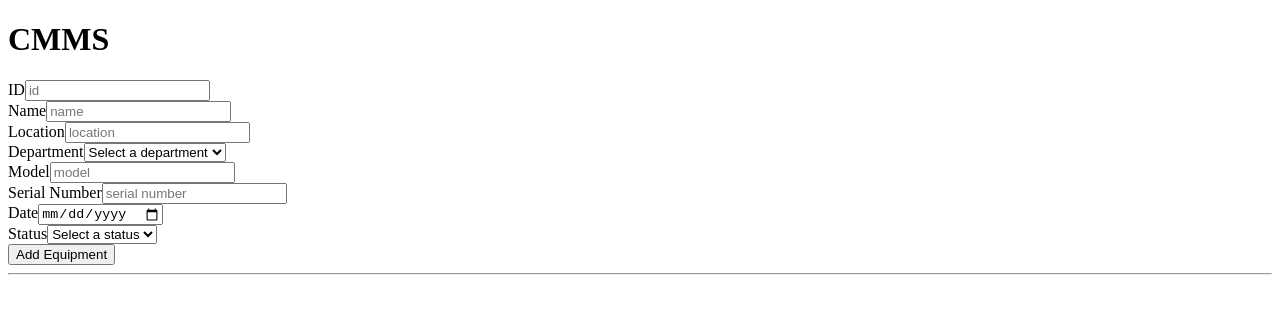
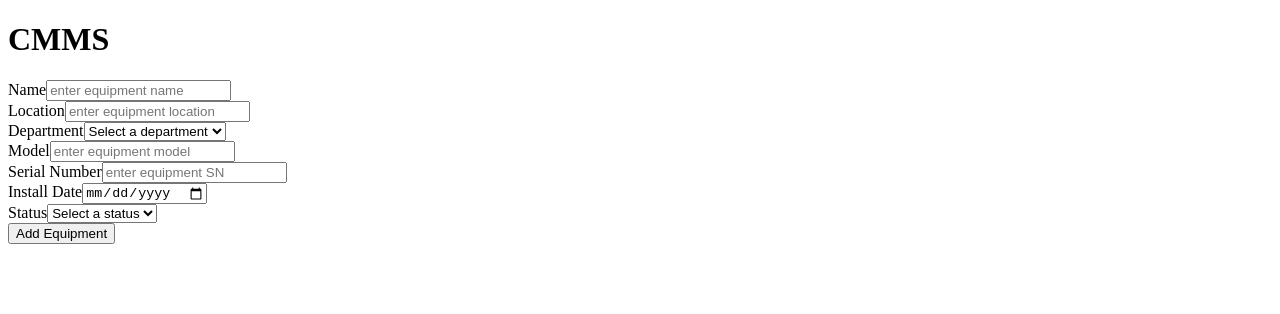
Before and after one commit to 19tylermalone94/cmms, a Next.js app: page / in a window 1280 px wide. Shown: the top 314 px of the page. Built offline with nearby package versions, Linux system fonts and the light colour scheme.

Commit message:
send equipment form data to server action

```diff
--- a/package.json
+++ b/package.json
@@ -9,6 +9,7 @@
     "lint": "next lint"
   },
   "dependencies": {
+    "@hookform/resolvers": "^3.9.1",
     "next": "15.1.1",
     "react": "^19.0.0",
     "react-dom": "^19.0.0",
--- /dev/null
+++ b/src/app/actions/addEquipment.ts
@@ -0,0 +1,5 @@
+'use server'
+
+export async function createEquipment(data: any) {
+  console.log("Equipment Data Received:", data);
+}
--- a/src/app/components/EquipmentForm.tsx
+++ b/src/app/components/EquipmentForm.tsx
@@ -1,80 +1,76 @@
-import { SubmitHandler, useForm } from "react-hook-form";
+'use client'; // Required for Client Components in Next.js
+
+import React from "react";
+import { useForm } from "react-hook-form";
 import { z } from "zod";
+import { zodResolver } from "@hookform/resolvers/zod";
+import { createEquipment } from "../actions/addEquipment";
+import EquipmentFormSchema from "../schemas/EquipmentFormSchema"
 
-const equipmentSchema = z
-  .object({
-    id: z.string().min(1, { message: "id is required" }),
-    name: z.string().min(1, { message: "name is required" }),
-    location: z.string().min(1, { message: "location is required" }),
-    department: z.enum(['Machining', 'Assembly', 'Packaging', 'Shipping']),
-    model: z.string().min(1, { message: "model is required" }),
-    serialNumber: z.string().min(1, { message: "serialNumber is required" }),
-    installDate: z.date(),
-    status: z.enum(['Operational', 'Down', 'Maintenance', 'Retired']),
+type Equipment = z.infer<typeof EquipmentFormSchema>;
+
+const EquipmentForm = () => {
+  const {
+    register,
+    handleSubmit,
+    formState: { errors },
+  } = useForm<Equipment>({
+    resolver: zodResolver(EquipmentFormSchema),
   });
 
-type Equipment = z.infer<typeof equipmentSchema>;
+  const onSubmit = async (data: Equipment) => {
+    try {
+      console.log("Validated data:", data);
+      await createEquipment(data);
+      alert("Equipment added successfully!");
+    } catch (error) {
+      console.error("Error submitting form:", error);
+    }
+  };
 
-const EquipmentForm = () => {
   return (
-    <form className="px-8 pt-6 pb-8 mb-4">
+    <form onSubmit={handleSubmit(onSubmit)} className="p-6 space-y-4">
 
-      <div className="mb-4 md:mr-2 md:mb-0">
-        <label
-          className="block mb-2 text-sm font-bold text-gray-700"
-          htmlFor="id"
-        >
-          ID
-        </label>
-        <input
-          className="w-full px-3 py-2 text-sm leading-tight text-gray-700 border rounded appearance-none focus:outline-none focus:shadow-outline"
-          id="id"
-          type="text"
-          placeholder="id"
-        />
-      </div>
-
-      <div className="md:ml-2">
-        <label
-          className="block mb-2 text-sm font-bold text-gray-700"
-          htmlFor="name"
-        >
+      {/* Name Field */}
+      <div>
+        <label htmlFor="name" className="block mb-2 text-sm font-bold text-gray-700">
           Name
         </label>
         <input
-          className="w-full px-3 py-2 text-sm leading-tight text-gray-700 border rounded appearance-none focus:outline-none focus:shadow-outline"
           id="name"
           type="text"
-          placeholder="name"
+          placeholder="enter equipment name"
+          {...register("name")}
+          className="w-full px-3 py-2 border rounded focus:outline-none"
         />
+        {errors.name && <p className="text-red-500 text-xs">{errors.name.message}</p>}
       </div>
 
-      <div className="mb-4">
-        <label
-          className="block mb-2 text-sm font-bold text-gray-700"
-          htmlFor="location"
-        >
+      {/* Location Field */}
+      <div>
+        <label htmlFor="location" className="block mb-2 text-sm font-bold text-gray-700">
           Location
         </label>
         <input
-          className="w-full px-3 py-2 text-sm leading-tight text-gray-700 border rounded appearance-none focus:outline-none focus:shadow-outline"
           id="location"
           type="text"
-          placeholder="location"
+          placeholder="enter equipment location"
+          {...register("location")}
+          className="w-full px-3 py-2 border rounded focus:outline-none"
         />
+        {errors.location && <p className="text-red-500 text-xs">{errors.location.message}</p>}
       </div>
 
-      <div className="mb-4 md:mr-2 md:mb-0">
-        <label
-          className="block mb-2 text-sm font-bold text-gray-700"
-          htmlFor="department"
-        >
+      {/* Department Field */}
+      <div>
+        <label htmlFor="department" className="block mb-2 text-sm font-bold text-gray-700">
           Department
         </label>
         <select
-          className="w-full px-3 py-2 text-sm leading-tight text-gray-700 border rounded appearance-none focus:outline-none focus:shadow-outline"
           id="department"
           defaultValue=""
+          {...register("department")}
+          className="w-full px-3 py-2 border rounded focus:outline-none"
         >
           <option value="" disabled>
             Select a department
@@ -84,84 +80,90 @@ const EquipmentForm = () => {
           <option value="Packaging">Packaging</option>
           <option value="Shipping">Shipping</option>
         </select>
+        {errors.department && (
+          <p className="text-red-500 text-xs">{errors.department.message}</p>
+        )}
       </div>
 
-      <div className="mb-4">
-        <label
-          className="block mb-2 text-sm font-bold text-gray-700"
-          htmlFor="model"
-        >
+      {/* Model Field */}
+      <div>
+        <label htmlFor="model" className="block mb-2 text-sm font-bold text-gray-700">
           Model
         </label>
         <input
-          className="w-full px-3 py-2 text-sm leading-tight text-gray-700 border rounded appearance-none focus:outline-none focus:shadow-outline"
-          id="location"
+          id="model"
           type="text"
-          placeholder="model"
+          placeholder="enter equipment model"
+          {...register("model")}
+          className="w-full px-3 py-2 border rounded focus:outline-none"
         />
+        {errors.model && <p className="text-red-500 text-xs">{errors.model.message}</p>}
       </div>
 
-      <div className="mb-4">
-        <label
-          className="block mb-2 text-sm font-bold text-gray-700"
-          htmlFor="serialNumber"
-        >
+      {/* Serial Number Field */}
+      <div>
+        <label htmlFor="serialNumber" className="block mb-2 text-sm font-bold text-gray-700">
           Serial Number
         </label>
         <input
-          className="w-full px-3 py-2 text-sm leading-tight text-gray-700 border rounded appearance-none focus:outline-none focus:shadow-outline"
           id="serialNumber"
           type="text"
-          placeholder="serial number"
+          placeholder="enter equipment SN"
+          {...register("serialNumber")}
+          className="w-full px-3 py-2 border rounded focus:outline-none"
         />
+        {errors.serialNumber && (
+          <p className="text-red-500 text-xs">{errors.serialNumber.message}</p>
+        )}
       </div>
 
-      <div className="mb-4 md:mr-2 md:mb-0">
-        <label
-          className="block mb-2 text-sm font-bold text-gray-700"
-          htmlFor="date"
-        >
-          Date
+      {/* Install Date Field */}
+      <div>
+        <label htmlFor="installDate" className="block mb-2 text-sm font-bold text-gray-700">
+          Install Date
         </label>
         <input
-          className="w-full px-3 py-2 text-sm leading-tight text-gray-700 border rounded appearance-none focus:outline-none focus:shadow-outline"
-          id="date"
+          id="installDate"
           type="date"
+          {...register("installDate")}
+          className="w-full px-3 py-2 border rounded focus:outline-none"
         />
+        {errors.installDate && (
+          <p className="text-red-500 text-xs">{errors.installDate.message}</p>
+        )}
       </div>
 
-      <div className="mb-4 md:mr-2 md:mb-0">
-        <label
-          className="block mb-2 text-sm font-bold text-gray-700"
-          htmlFor="department"
-        >
+      {/* Status Field */}
+      <div>
+        <label htmlFor="status" className="block mb-2 text-sm font-bold text-gray-700">
           Status
         </label>
         <select
-          className="w-full px-3 py-2 text-sm leading-tight text-gray-700 border rounded appearance-none focus:outline-none focus:shadow-outline"
           id="status"
           defaultValue=""
+          {...register("status")}
+          className="w-full px-3 py-2 border rounded focus:outline-none"
         >
           <option value="" disabled>
             Select a status
           </option>
-          <option value="Operational">Machining</option>
-          <option value="Down">Assembly</option>
-          <option value="Maintenance">Packaging</option>
-          <option value="Retired">Shipping</option>
+          <option value="Operational">Operational</option>
+          <option value="Down">Down</option>
+          <option value="Maintenance">Maintenance</option>
+          <option value="Retired">Retired</option>
         </select>
+        {errors.status && <p className="text-red-500 text-xs">{errors.status.message}</p>}
       </div>
 
-
-      <div className="mb-6 text-center">
+      {/* Submit Button */}
+      <div>
         <button
-          className="w-full px-4 py-2 font-bold text-white bg-blue-500 rounded-full hover:bg-blue-700 focus:outline-none focus:shadow-outline"
           type="submit"
+          className="w-full px-4 py-2 font-bold text-white bg-blue-500 rounded hover:bg-blue-700"
         >
           Add Equipment
         </button>
       </div>
-      <hr className="mb-6 border-t" />
     </form>
   );
 };
--- a/src/app/schemas/EquipmentFormSchema.tsx
+++ b/src/app/schemas/EquipmentFormSchema.tsx
@@ -1,17 +1,19 @@
 import { z } from "zod";
 
-const DepartmentEnum = z.enum(["Machining", "Assembly", "Packaging", "Shipping"]);
-const StatusEnum = z.enum(["Operational", "Down", "Maintenance", "Retired"]);
-
 const EquipmentFormSchema = z.object({
-  id: z.string(),
-  name: z.string(),
-  location: z.string(),
-  department: DepartmentEnum,
-  model: z.string(),
-  serialNumber: z.string(),
-  installDate: z.string().date(),
-  status: StatusEnum,
+  name: z.string().min(3, { message: "Name must be at least 3 characters" }),
+  location: z.string().min(1, { message: "Location is required" }),
+  department: z.enum(["Machining", "Assembly", "Packaging", "Shipping"], {
+      errorMap: () => ({ message: 'Department is required' })
+    }),
+  model: z.string().min(1, { message: "Model is required" }),
+  serialNumber: z.string().min(1, { message: "Serial Number is required" }),
+  installDate: z.string().refine((date) => !isNaN(Date.parse(date)), {
+    message: "Install Date must be a valid date",
+  }),
+  status: z.enum(["Operational", "Down", "Maintenance", "Retired"], {
+      errorMap: () => ({ message: 'Status is required' })
+    }),
 });
 
 export default EquipmentFormSchema;
```
Also changed, not shown: 2 other files (tests, documents, lock files or other folders).
